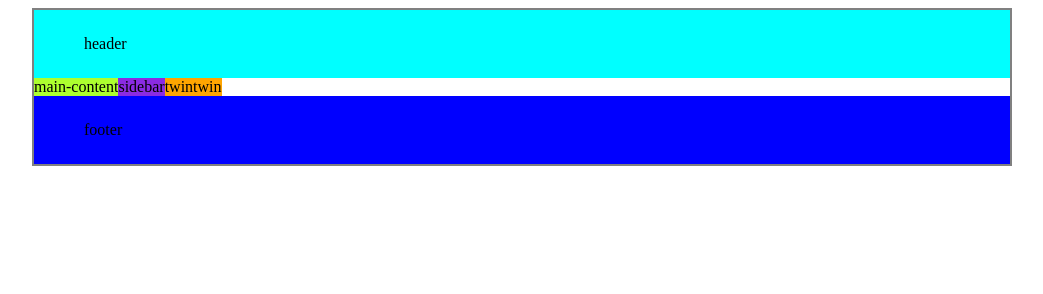
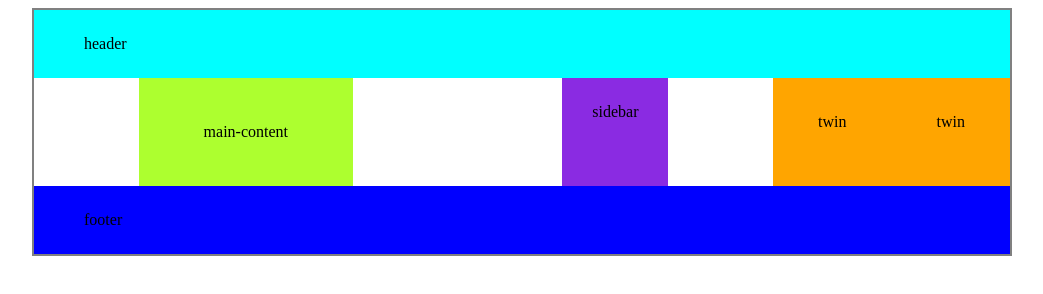
Before and after one commit to ajarrra/22.11.22-DZ, a plain HTML site: page index.html in a window 1280 px wide. Shown: the whole page, without its empty margins (118-1161 px from the left). Drawn offline with Linux system fonts and the light colour scheme.

Commit message:
edit margin

```diff
--- a/style.css
+++ b/style.css
@@ -7,7 +7,7 @@ main {
     border: 2px solid gray;
     flex-wrap: wrap;
     max-width: 980px;
-    margin: 0 auto;
+    margin: 0px auto;
 }
 
 header{
@@ -18,15 +18,23 @@ padding: 25px 50px;
 
 .main-content{
     background-color: greenyellow;
+    padding: 45px 65px;
+    margin: 0 auto;
+    max-width: 250px;
 
 }
 
 .sidebar{
     background-color: blueviolet;
+    padding: 25px 30px;
+    margin: 0 auto;
+    max-width: 150px;
 }
 
 .twin{
     background-color: orange;
+    padding: 35px 45px;
+    max-width: 200px;
 }
 footer{
     background-color: blue;
```
